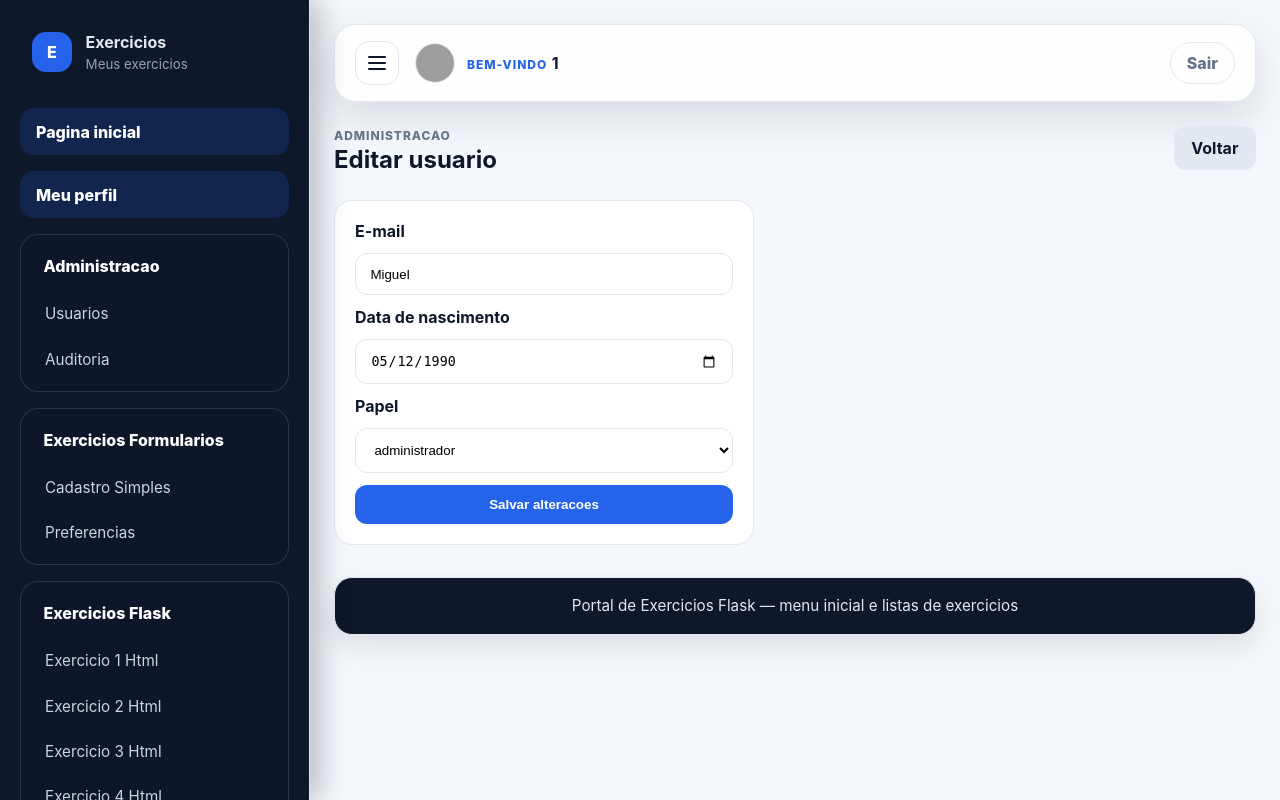
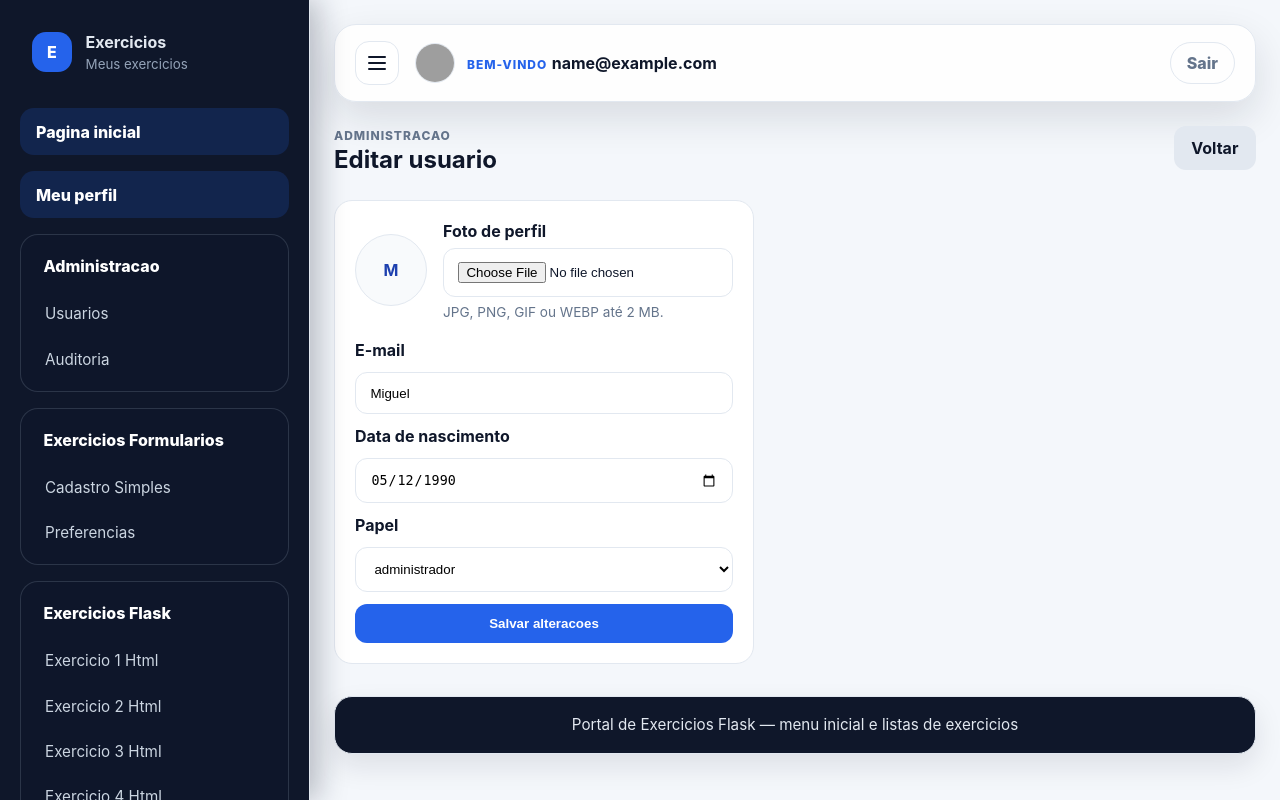
Before and after one commit to maglock009/exercicios_css, a Flask app: page /usuarios/editar/1 in a window 1280 px wide. Run offline with Flask 3, Linux system fonts and the light colour scheme; the visitor is signed in with stand-in values (Sample User, id 1); data that the repository does not hold is empty; grey boxes are pictures that could not be loaded.

Commit message:
Permite editar foto de perfil na página de usuários (#2)
Inclui upload e remoção de imagem no formulário de edição
administrativa, reutilizando a lógica já usada no perfil.

Co-authored-by: Cursor Agent <cursoragent@cursor.com>
Co-authored-by: maglock009 <maglock009@users.noreply.github.com>

```diff
--- a/controllers/usuario_controller.py
+++ b/controllers/usuario_controller.py
@@ -104,7 +104,16 @@ class UsuarioController(BaseController):
                     data_nascimento=request.form.get("data_nascimento", ""),
                     papel=request.form.get("papel", "usuario"),
                     autor_id=session.get("usuario_id"),
+                    arquivo_imagem=request.files.get("imagem_perfil"),
+                    remover_imagem=request.form.get("remover_imagem") == "1",
                 )
+                if session.get("usuario_id") == usuario_id:
+                    atualizado = self.usuario_service.buscar_por_id(usuario_id)
+                    session["username"] = atualizado["email"]
+                    session["papel"] = atualizado["papel"]
+                    session["imagem_perfil"] = ImagemService.url_publica(
+                        atualizado.get("imagem_caminho")
+                    )
                 return redirect(url_for("usuarios"))
             except ValueError as exc:
                 erro = str(exc)
@@ -113,6 +122,7 @@ class UsuarioController(BaseController):
         return render_template(
             "html_usuarios/editar.html",
             usuario=usuario,
+            imagem_url=ImagemService.url_publica(usuario.get("imagem_caminho")),
             erro=erro,
         )
 
--- a/services/usuario_service.py
+++ b/services/usuario_service.py
@@ -86,7 +86,32 @@ class UsuarioService:
             )
         return usuario_id
 
-    def atualizar(self, usuario_id: int, email: str, data_nascimento: str, papel: str, autor_id: int | None = None):
+    def _atualizar_imagem_perfil(
+        self,
+        usuario_id: int,
+        imagem_anterior_id: int | None,
+        arquivo_imagem=None,
+        remover_imagem: bool = False,
+    ):
+        if arquivo_imagem is not None and getattr(arquivo_imagem, "filename", None):
+            nova_imagem_id = self.imagens.salvar_upload(arquivo_imagem)
+            self.usuarios.atualizar_imagem_perfil(usuario_id, nova_imagem_id)
+            if imagem_anterior_id and imagem_anterior_id != nova_imagem_id:
+                self.imagens.excluir(imagem_anterior_id)
+        elif remover_imagem and imagem_anterior_id:
+            self.usuarios.atualizar_imagem_perfil(usuario_id, None)
+            self.imagens.excluir(imagem_anterior_id)
+
+    def atualizar(
+        self,
+        usuario_id: int,
+        email: str,
+        data_nascimento: str,
+        papel: str,
+        autor_id: int | None = None,
+        arquivo_imagem=None,
+        remover_imagem: bool = False,
+    ):
         atual = self.usuarios.buscar_por_id(usuario_id)
         if not atual:
             raise ValueError("Usuário não encontrado.")
@@ -96,6 +121,12 @@ class UsuarioService:
             raise ValueError("Já existe um usuário com este e-mail.")
 
         self.usuarios.atualizar(usuario_id, email.strip(), data_nascimento, papel)
+        self._atualizar_imagem_perfil(
+            usuario_id=usuario_id,
+            imagem_anterior_id=atual.get("imagem_perfil_id"),
+            arquivo_imagem=arquivo_imagem,
+            remover_imagem=remover_imagem,
+        )
         if autor_id:
             self.auditoria.registrar(
                 autor_id,
@@ -125,15 +156,12 @@ class UsuarioService:
         if nova_senha:
             self.usuarios.atualizar_senha(usuario_id, self._hash_senha(nova_senha))
 
-        imagem_anterior_id = atual.get("imagem_perfil_id")
-        if arquivo_imagem is not None and getattr(arquivo_imagem, "filename", None):
-            nova_imagem_id = self.imagens.salvar_upload(arquivo_imagem)
-            self.usuarios.atualizar_imagem_perfil(usuario_id, nova_imagem_id)
-            if imagem_anterior_id and imagem_anterior_id != nova_imagem_id:
-                self.imagens.excluir(imagem_anterior_id)
-        elif remover_imagem and imagem_anterior_id:
-            self.usuarios.atualizar_imagem_perfil(usuario_id, None)
-            self.imagens.excluir(imagem_anterior_id)
+        self._atualizar_imagem_perfil(
+            usuario_id=usuario_id,
+            imagem_anterior_id=atual.get("imagem_perfil_id"),
+            arquivo_imagem=arquivo_imagem,
+            remover_imagem=remover_imagem,
+        )
 
         self.auditoria.registrar(
             usuario_id,
--- a/templates/html_usuarios/editar.html
+++ b/templates/html_usuarios/editar.html
@@ -20,7 +20,33 @@
       <p class="alert" role="alert">{{ erro }}</p>
     {% endif %}
 
-    <form method="post" class="admin-form">
+    <form method="post" class="admin-form" enctype="multipart/form-data">
+      <div class="profile-photo">
+        {% if imagem_url %}
+          <img src="{{ imagem_url }}" alt="Foto de perfil de {{ usuario.email }}">
+        {% else %}
+          <div class="profile-photo-placeholder" aria-hidden="true">
+            {{ usuario.email[:1]|upper }}
+          </div>
+        {% endif %}
+        <div class="profile-photo-fields">
+          <label for="imagem_perfil">Foto de perfil</label>
+          <input
+            id="imagem_perfil"
+            name="imagem_perfil"
+            type="file"
+            accept="image/jpeg,image/png,image/gif,image/webp"
+          >
+          <p class="field-hint">JPG, PNG, GIF ou WEBP até 2 MB.</p>
+          {% if imagem_url %}
+            <label class="checkbox-inline">
+              <input type="checkbox" name="remover_imagem" value="1">
+              Remover foto atual
+            </label>
+          {% endif %}
+        </div>
+      </div>
+
       <label for="email">E-mail</label>
       <input id="email" name="email" type="text" value="{{ usuario.email }}" required>
 
```
